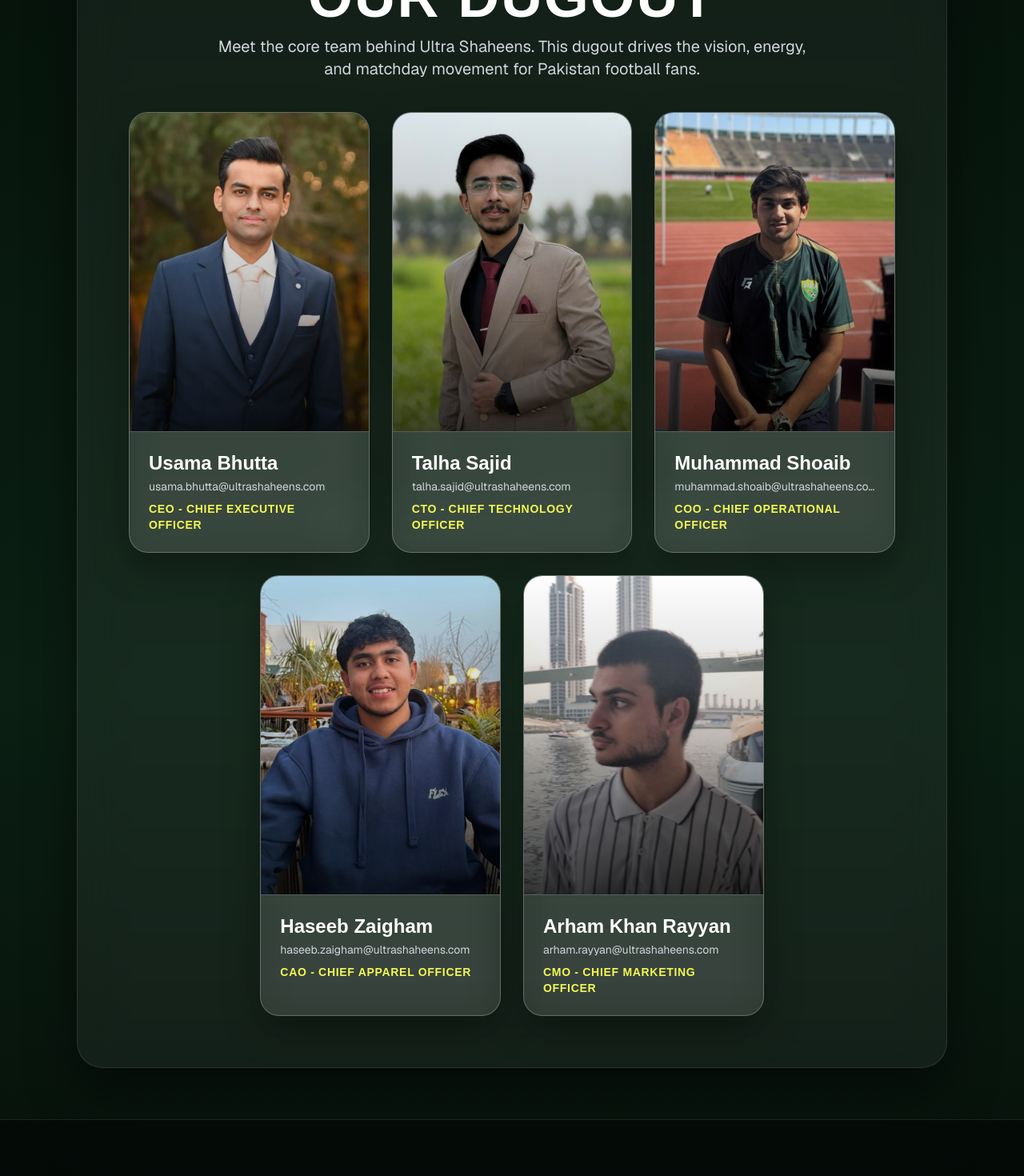
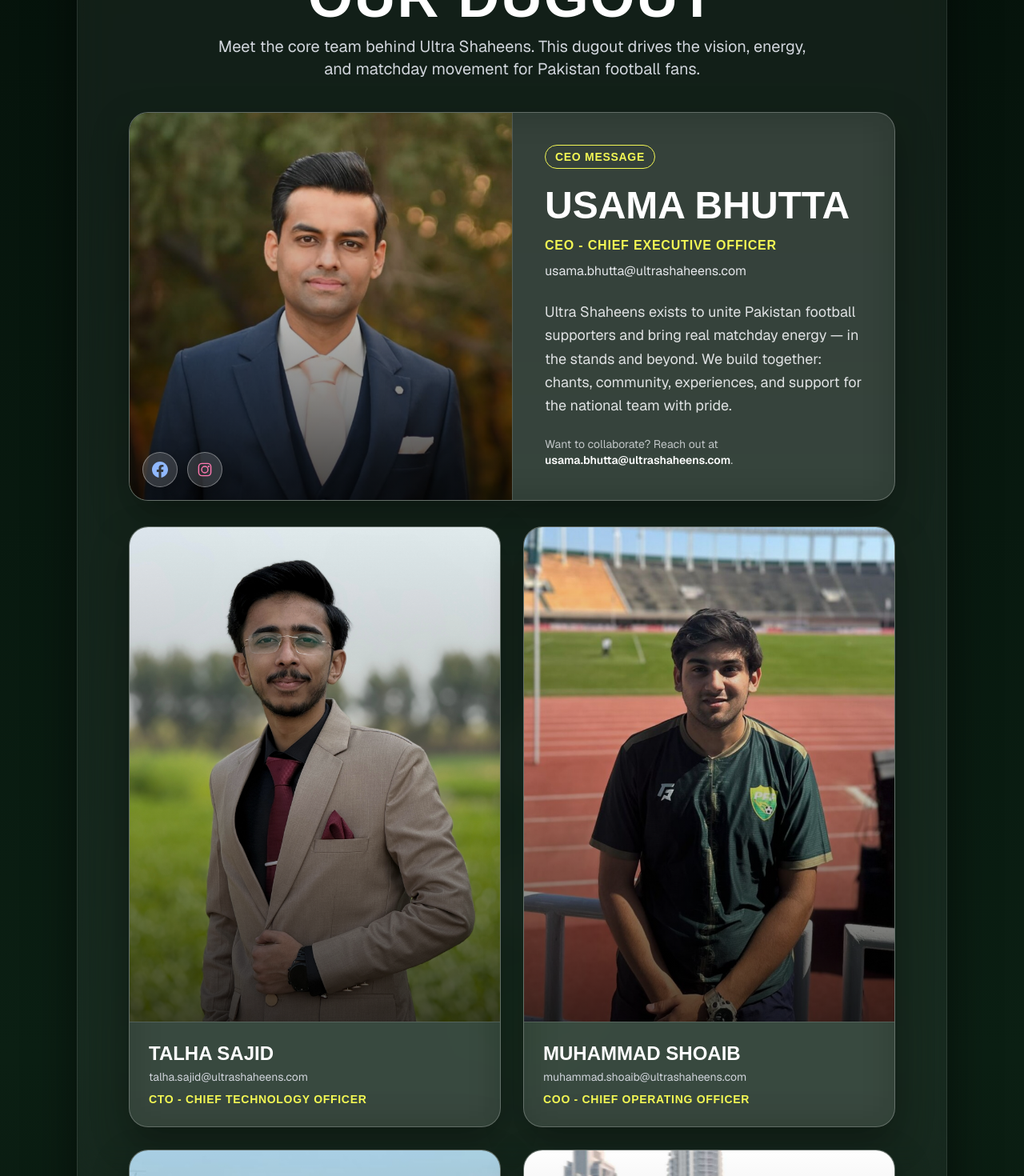
Before and after one commit to IamTalha-Sajid/ultra-shaheens, a Next.js app: page /our-dugout in a window 1280 px wide. Shown: the part 289-1759 px from the top of the page at 80% size. Built offline with nearby package versions, Linux system fonts and the light colour scheme.

Commit message:
[FEAT]: Made new changes post match

```diff
--- a/src/app/our-dugout/page.tsx
+++ b/src/app/our-dugout/page.tsx
@@ -33,7 +33,7 @@
     id: 3,
     name: "Muhammad Shoaib",
     email: "muhammad.shoaib@ultrashaheens.com",
-    role: "COO - Chief Operational Officer",
+    role: "COO - Chief Operating Officer",
     image: "/images/Team/shoaib.jpeg",
     socials: {
       instagram: "https://www.instagram.com/mohammadshoaib__",
@@ -48,7 +48,7 @@
   },
   {
     id: 5,
-    name: "Arham Khan Rayyan",
+    name: "Arham Rayyan Khan",
     email: "arham.rayyan@ultrashaheens.com",
     role: "CMO - Chief Marketing Officer",
     image: "/images/Team/arham.jpeg",
@@ -72,10 +72,100 @@
     });
   };
 
-  const getCardLayoutClass = (index: number) => {
-    if (index <= 2) return "lg:col-span-2";
-    if (index === 3) return "lg:col-start-2 lg:col-span-2";
-    return "lg:col-start-4 lg:col-span-2";
+  const [ceo, ...restTeam] = teamMembers;
+
+  const renderMemberCard = (member: (typeof teamMembers)[number]) => {
+    return (
+      <div className="group bg-white/10 backdrop-blur-xl border border-white/25 rounded-3xl overflow-hidden text-left shadow-[0_18px_45px_rgba(0,0,0,0.35)] hover:shadow-[0_24px_60px_rgba(0,0,0,0.5)] hover:border-canary/60 hover:-translate-y-1.5 transition-all duration-300">
+        <div className="relative w-full aspect-[3/4]">
+          <Image
+            src={member.image}
+            alt={`${member.name} profile`}
+            fill
+            className="object-cover"
+          />
+          <div className="absolute inset-0 bg-gradient-to-t from-black/70 via-black/20 to-transparent"></div>
+
+          {member.socials && (
+            <div className="absolute inset-0 bg-black/45 opacity-0 group-hover:opacity-100 transition-opacity duration-300 flex items-center justify-center gap-3 backdrop-blur-[2px]">
+              {member.socials.facebook && (
+                <a
+                  href={member.socials.facebook}
+                  target="_blank"
+                  rel="noopener noreferrer"
+                  aria-label={`${member.name} Facebook`}
+                  className="w-11 h-11 rounded-full border border-white/35 bg-white/15 backdrop-blur-xl text-[#90b8ff] flex items-center justify-center hover:scale-110 hover:bg-white/25 hover:border-canary/70 transition-all duration-300 shadow-[0_8px_24px_rgba(0,0,0,0.35)]"
+                >
+                  <svg className="w-5 h-5" fill="currentColor" viewBox="0 0 24 24">
+                    <path d="M24 12.073C24 5.404 18.627 0 12 0S0 5.404 0 12.073c0 6.019 4.388 11.009 10.125 11.927v-8.437H7.078v-3.49h3.047V9.413c0-3.007 1.792-4.669 4.533-4.669 1.313 0 2.686.236 2.686.236v2.953h-1.514c-1.491 0-1.956.927-1.956 1.875v2.265h3.328l-.532 3.49h-2.796V24C19.612 23.082 24 18.092 24 12.073z" />
+                  </svg>
+                </a>
+              )}
+
+              {member.socials.linkedin && (
+                <a
+                  href={member.socials.linkedin}
+                  target="_blank"
+                  rel="noopener noreferrer"
+                  aria-label={`${member.name} LinkedIn`}
+                  className="w-11 h-11 rounded-full border border-white/35 bg-white/15 backdrop-blur-xl text-[#78b7ff] flex items-center justify-center hover:scale-110 hover:bg-white/25 hover:border-canary/70 transition-all duration-300 shadow-[0_8px_24px_rgba(0,0,0,0.35)]"
+                >
+                  <svg className="w-5 h-5" fill="currentColor" viewBox="0 0 24 24">
+                    <path d="M20.447 20.452h-3.554v-5.569c0-1.328-.027-3.037-1.852-3.037-1.853 0-2.136 1.445-2.136 2.939v5.667H9.351V9h3.414v1.561h.046c.477-.9 1.637-1.85 3.37-1.85 3.601 0 4.267 2.37 4.267 5.455v6.286zM5.337 7.433c-1.144 0-2.063-.926-2.063-2.065 0-1.138.92-2.063 2.063-2.063 1.14 0 2.064.925 2.064 2.063 0 1.139-.925 2.065-2.064 2.065zm1.782 13.019H3.555V9h3.564v11.452zM22.225 0H1.771C.792 0 0 .774 0 1.729v20.542C0 23.227.792 24 1.771 24h20.451C23.2 24 24 23.227 24 22.271V1.729C24 .774 23.2 0 22.222 0h.003z" />
+                  </svg>
+                </a>
+              )}
+
+              {member.socials.github && (
+                <a
+                  href={member.socials.github}
+                  target="_blank"
+                  rel="noopener noreferrer"
+                  aria-label={`${member.name} GitHub`}
+                  className="w-11 h-11 rounded-full border border-white/35 bg-white/15 backdrop-blur-xl text-white flex items-center justify-center hover:scale-110 hover:bg-white/25 hover:border-canary/70 transition-all duration-300 shadow-[0_8px_24px_rgba(0,0,0,0.35)]"
+                >
+                  <svg className="w-5 h-5" fill="currentColor" viewBox="0 0 24 24">
+                    <path d="M12 .5C5.65.5.5 5.66.5 12.02c0 5.08 3.29 9.39 7.85 10.9.57.1.78-.25.78-.55 0-.27-.01-1.16-.02-2.1-3.19.7-3.86-1.35-3.86-1.35-.52-1.33-1.27-1.69-1.27-1.69-1.04-.71.08-.69.08-.69 1.15.08 1.75 1.18 1.75 1.18 1.02 1.76 2.68 1.25 3.33.96.1-.74.4-1.25.72-1.54-2.55-.29-5.23-1.28-5.23-5.69 0-1.26.45-2.28 1.18-3.08-.12-.29-.51-1.46.11-3.05 0 0 .96-.31 3.15 1.18a10.9 10.9 0 0 1 5.74 0c2.19-1.49 3.15-1.18 3.15-1.18.62 1.59.23 2.76.11 3.05.73.8 1.18 1.82 1.18 3.08 0 4.42-2.68 5.4-5.24 5.69.41.35.77 1.03.77 2.08 0 1.5-.01 2.71-.01 3.08 0 .3.2.66.79.55a11.52 11.52 0 0 0 7.84-10.9C23.5 5.66 18.35.5 12 .5Z" />
+                  </svg>
+                </a>
+              )}
+
+              {member.socials.instagram && (
+                <a
+                  href={member.socials.instagram}
+                  target="_blank"
+                  rel="noopener noreferrer"
+                  aria-label={`${member.name} Instagram`}
+                  className="w-11 h-11 rounded-full border border-white/35 bg-white/15 backdrop-blur-xl text-[#ff78b0] flex items-center justify-center hover:scale-110 hover:bg-white/25 hover:border-canary/70 transition-all duration-300 shadow-[0_8px_24px_rgba(0,0,0,0.35)]"
+                >
+                  <svg className="w-5 h-5" fill="currentColor" viewBox="0 0 24 24">
+                    <path d="M7.75 2h8.5A5.76 5.76 0 0 1 22 7.75v8.5A5.76 5.76 0 0 1 16.25 22h-8.5A5.76 5.76 0 0 1 2 16.25v-8.5A5.76 5.76 0 0 1 7.75 2Zm8.37 1.73h-8.24a4.15 4.15 0 0 0-4.15 4.15v8.24a4.15 4.15 0 0 0 4.15 4.15h8.24a4.15 4.15 0 0 0 4.15-4.15V7.88a4.15 4.15 0 0 0-4.15-4.15Zm-4.12 2.64A5.63 5.63 0 1 1 6.37 12 5.64 5.64 0 0 1 12 6.37Zm0 1.72A3.91 3.91 0 1 0 15.91 12 3.92 3.92 0 0 0 12 8.09Zm5.74-2.01a1.34 1.34 0 1 1-1.34 1.34 1.34 1.34 0 0 1 1.34-1.34Z" />
+                  </svg>
+                </a>
+              )}
+            </div>
+          )}
+        </div>
+
+        <div className="p-5 sm:p-6 bg-gradient-to-b from-racing-green/65 to-racing-green/45 border-t border-white/15">
+          <h3
+            className="text-xl sm:text-2xl font-bold text-white leading-tight"
+            style={{ fontFamily: '"din-condensed", sans-serif' }}
+          >
+            {member.name.toUpperCase()}
+          </h3>
+          <p className="mt-1 text-[11px] sm:text-xs md:text-sm text-gray-300 break-words">
+            {member.email}
+          </p>
+          <p
+            className="mt-2 text-xs sm:text-sm uppercase tracking-wider text-canary font-bold"
+            style={{ fontFamily: '"din-condensed", sans-serif' }}
+          >
+            {member.role}
+          </p>
+        </div>
+      </div>
+    );
   };
 
   return (
@@ -126,29 +216,25 @@
               vision, energy, and matchday movement for Pakistan football fans.
             </p>
 
-            <div className="grid grid-cols-1 sm:grid-cols-2 lg:grid-cols-6 gap-5 sm:gap-7">
-              {teamMembers.map((member, index) => (
-                <div
-                  key={member.id}
-                  className={`group bg-white/10 backdrop-blur-xl border border-white/25 rounded-3xl overflow-hidden text-left shadow-[0_18px_45px_rgba(0,0,0,0.35)] hover:shadow-[0_24px_60px_rgba(0,0,0,0.5)] hover:border-canary/60 hover:-translate-y-1.5 transition-all duration-300 ${getCardLayoutClass(index)}`}
-                >
-                  <div className="relative w-full aspect-[3/4]">
+            <div className="max-w-5xl mx-auto">
+              <div className="bg-white/10 backdrop-blur-xl border border-white/25 rounded-3xl overflow-hidden shadow-[0_18px_45px_rgba(0,0,0,0.35)]">
+                <div className="grid grid-cols-1 md:grid-cols-2">
+                  <div className="relative w-full aspect-[3/4] md:aspect-auto md:min-h-[420px]">
                     <Image
-                      src={member.image}
-                      alt={`${member.name} profile`}
+                      src={ceo.image}
+                      alt={`${ceo.name} profile`}
                       fill
-                      className="object-cover"
+                      className="object-cover object-top"
                     />
-                    <div className="absolute inset-0 bg-gradient-to-t from-black/70 via-black/20 to-transparent"></div>
-
-                    {member.socials && (
-                      <div className="absolute inset-0 bg-black/45 opacity-0 group-hover:opacity-100 transition-opacity duration-300 flex items-center justify-center gap-3 backdrop-blur-[2px]">
-                        {member.socials.facebook && (
+                    <div className="absolute inset-0 bg-gradient-to-t from-black/75 via-black/25 to-transparent"></div>
+                    {ceo.socials && (
+                      <div className="absolute bottom-4 left-4 flex items-center gap-3">
+                        {ceo.socials.facebook && (
                           <a
-                            href={member.socials.facebook}
+                            href={ceo.socials.facebook}
                             target="_blank"
                             rel="noopener noreferrer"
-                            aria-label={`${member.name} Facebook`}
+                            aria-label={`${ceo.name} Facebook`}
                             className="w-11 h-11 rounded-full border border-white/35 bg-white/15 backdrop-blur-xl text-[#90b8ff] flex items-center justify-center hover:scale-110 hover:bg-white/25 hover:border-canary/70 transition-all duration-300 shadow-[0_8px_24px_rgba(0,0,0,0.35)]"
                           >
                             <svg className="w-5 h-5" fill="currentColor" viewBox="0 0 24 24">
@@ -156,40 +242,12 @@
                             </svg>
                           </a>
                         )}
-                        {member.socials.linkedin && (
+                        {ceo.socials.instagram && (
                           <a
-                          href={member.socials.linkedin}
+                            href={ceo.socials.instagram}
                             target="_blank"
                             rel="noopener noreferrer"
-                          aria-label={`${member.name} LinkedIn`}
-                          className="w-11 h-11 rounded-full border border-white/35 bg-white/15 backdrop-blur-xl text-[#78b7ff] flex items-center justify-center hover:scale-110 hover:bg-white/25 hover:border-canary/70 transition-all duration-300 shadow-[0_8px_24px_rgba(0,0,0,0.35)]"
-                        >
-                          <svg className="w-5 h-5" fill="currentColor" viewBox="0 0 24 24">
-                            <path d="M20.447 20.452h-3.554v-5.569c0-1.328-.027-3.037-1.852-3.037-1.853 0-2.136 1.445-2.136 2.939v5.667H9.351V9h3.414v1.561h.046c.477-.9 1.637-1.85 3.37-1.85 3.601 0 4.267 2.37 4.267 5.455v6.286zM5.337 7.433c-1.144 0-2.063-.926-2.063-2.065 0-1.138.92-2.063 2.063-2.063 1.14 0 2.064.925 2.064 2.063 0 1.139-.925 2.065-2.064 2.065zm1.782 13.019H3.555V9h3.564v11.452zM22.225 0H1.771C.792 0 0 .774 0 1.729v20.542C0 23.227.792 24 1.771 24h20.451C23.2 24 24 23.227 24 22.271V1.729C24 .774 23.2 0 22.222 0h.003z" />
-                          </svg>
-                        </a>
-                        )}
-
-                        {member.socials.github && (
-                        <a
-                          href={member.socials.github}
-                          target="_blank"
-                          rel="noopener noreferrer"
-                          aria-label={`${member.name} GitHub`}
-                          className="w-11 h-11 rounded-full border border-white/35 bg-white/15 backdrop-blur-xl text-white flex items-center justify-center hover:scale-110 hover:bg-white/25 hover:border-canary/70 transition-all duration-300 shadow-[0_8px_24px_rgba(0,0,0,0.35)]"
-                        >
-                          <svg className="w-5 h-5" fill="currentColor" viewBox="0 0 24 24">
-                            <path d="M12 .5C5.65.5.5 5.66.5 12.02c0 5.08 3.29 9.39 7.85 10.9.57.1.78-.25.78-.55 0-.27-.01-1.16-.02-2.1-3.19.7-3.86-1.35-3.86-1.35-.52-1.33-1.27-1.69-1.27-1.69-1.04-.71.08-.69.08-.69 1.15.08 1.75 1.18 1.75 1.18 1.02 1.76 2.68 1.25 3.33.96.1-.74.4-1.25.72-1.54-2.55-.29-5.23-1.28-5.23-5.69 0-1.26.45-2.28 1.18-3.08-.12-.29-.51-1.46.11-3.05 0 0 .96-.31 3.15 1.18a10.9 10.9 0 0 1 5.74 0c2.19-1.49 3.15-1.18 3.15-1.18.62 1.59.23 2.76.11 3.05.73.8 1.18 1.82 1.18 3.08 0 4.42-2.68 5.4-5.24 5.69.41.35.77 1.03.77 2.08 0 1.5-.01 2.71-.01 3.08 0 .3.2.66.79.55a11.52 11.52 0 0 0 7.84-10.9C23.5 5.66 18.35.5 12 .5Z" />
-                          </svg>
-                        </a>
-                        )}
-
-                        {member.socials.instagram && (
-                        <a
-                          href={member.socials.instagram}
-                          target="_blank"
-                          rel="noopener noreferrer"
-                          aria-label={`${member.name} Instagram`}
+                            aria-label={`${ceo.name} Instagram`}
                             className="w-11 h-11 rounded-full border border-white/35 bg-white/15 backdrop-blur-xl text-[#ff78b0] flex items-center justify-center hover:scale-110 hover:bg-white/25 hover:border-canary/70 transition-all duration-300 shadow-[0_8px_24px_rgba(0,0,0,0.35)]"
                           >
                             <svg className="w-5 h-5" fill="currentColor" viewBox="0 0 24 24">
@@ -201,24 +259,46 @@
                     )}
                   </div>
 
-                  <div className="p-5 sm:p-6 bg-gradient-to-b from-racing-green/65 to-racing-green/45 border-t border-white/15">
-                    <h3
-                      className="text-xl sm:text-2xl font-bold text-white leading-tight"
+                  <div className="p-6 sm:p-8 md:p-10 bg-gradient-to-b from-racing-green/65 to-racing-green/45 border-t md:border-t-0 md:border-l border-white/15 text-left">
+                    <div
+                      className="inline-flex items-center px-3 py-1 rounded-full bg-canary/20 text-canary border border-canary/40 text-xs sm:text-sm uppercase tracking-wider font-bold"
                       style={{ fontFamily: '"din-condensed", sans-serif' }}
                     >
-                      {member.name}
-                    </h3>
-                    <p className="mt-1 text-[11px] sm:text-xs md:text-sm text-gray-300 whitespace-nowrap overflow-hidden text-ellipsis">
-                      {member.email}
-                    </p>
-                    <p
-                      className="mt-2 text-xs sm:text-sm uppercase tracking-wider text-canary font-bold"
+                      CEO MESSAGE
+                    </div>
+
+                    <h2
+                      className="mt-4 text-3xl sm:text-4xl md:text-5xl font-bold text-white leading-tight"
                       style={{ fontFamily: '"din-condensed", sans-serif' }}
                     >
-                      {member.role}
+                      {ceo.name.toUpperCase()}
+                    </h2>
+                    <div
+                      className="mt-2 text-sm sm:text-base text-canary font-bold uppercase tracking-wider"
+                      style={{ fontFamily: '"din-condensed", sans-serif' }}
+                    >
+                      {ceo.role}
+                    </div>
+                    <div className="mt-2 text-sm sm:text-base text-gray-200">
+                      {ceo.email}
+                    </div>
+
+                    <p className="mt-6 text-sm sm:text-base md:text-lg text-gray-100/90 leading-relaxed">
+                      Ultra Shaheens exists to unite Pakistan football supporters and bring real matchday energy — in the stands and beyond.
+                      We build together: chants, community, experiences, and support for the national team with pride.
                     </p>
+
+                    <div className="mt-6 text-xs sm:text-sm text-gray-200/80">
+                      Want to collaborate? Reach out at <span className="text-white font-semibold">{ceo.email}</span>.
                     </div>
                   </div>
+                </div>
+              </div>
+            </div>
+
+            <div className="mt-6 sm:mt-8 grid grid-cols-1 sm:grid-cols-2 gap-5 sm:gap-7 max-w-5xl mx-auto">
+              {restTeam.map((member) => (
+                <div key={member.id}>{renderMemberCard(member)}</div>
               ))}
             </div>
           </div>
--- a/src/components/CTA.tsx
+++ b/src/components/CTA.tsx
@@ -117,7 +117,7 @@
             <div className="grid grid-cols-1 sm:grid-cols-3 gap-8 sm:gap-4 max-w-4xl mx-auto">
               <div className="text-center transform transition-transform duration-500 hover:-translate-y-2">
                 <div className="text-5xl sm:text-6xl font-bold text-canary mb-2 drop-shadow-[0_0_10px_rgba(255,255,0,0.3)]" style={{ fontFamily: '"din-condensed", sans-serif' }}>
-                  350+
+                  400+
                 </div>
                 <div className="text-sm text-gray-400 uppercase tracking-widest font-bold">
                   Official Members
@@ -125,7 +125,7 @@
               </div>
               <div className="text-center transform transition-transform duration-500 hover:-translate-y-2">
                 <div className="text-5xl sm:text-6xl font-bold text-canary mb-2 drop-shadow-[0_0_10px_rgba(255,255,0,0.3)]" style={{ fontFamily: '"din-condensed", sans-serif' }}>
-                  10+
+                  12+
                 </div>
                 <div className="text-sm text-gray-400 uppercase tracking-widest font-bold">
                   Match Events
--- a/src/components/Experiences.tsx
+++ b/src/components/Experiences.tsx
@@ -6,19 +6,6 @@
   const experiences = [
     {
       id: 1,
-      title: "Pakistan vs Myanmar",
-      subtitle: "Match Preview",
-      event: "AFC Asian Cup 2027 Qualifiers",
-      date: "March 31, 2026",
-      description: "Close out the group stage with intensity! Pakistan faces Myanmar in a match that could make history for our qualification dream. Stand with the Ultra Shaheens and let's make the stadium roar for the boys in green—every chant counts!",
-      buttonText: "GET MATCH TICKETS",
-      link: "https://bookme.pk/events/afc-asian-cup-qualifier-pakistan-vs-myanmar",
-      image: "/afghanistan-pakistan-away.png",
-      isHome: true,
-      status: "active"
-    },
-    {
-      id: 2,
       title: "SAFF U17 Championship",
       subtitle: "Tournament",
       event: "South Asian Football Federation U-17",
@@ -131,7 +118,7 @@
 
         {/* Experiences Grid with 3D Mouse Parallax */}
         <div
-          className="grid grid-cols-1 md:grid-cols-2 gap-8 lg:gap-12 max-w-5xl mx-auto will-change-transform"
+          className={`grid grid-cols-1 gap-8 lg:gap-12 mx-auto will-change-transform ${experiences.length === 1 ? 'md:max-w-2xl' : 'md:grid-cols-2 max-w-5xl'}`}
           style={{
             transform: calculateGridTransform(),
             transition: isHovering ? 'transform 0.1s cubic-bezier(0.25, 0.46, 0.45, 0.94)' : 'transform 0.7s cubic-bezier(0.23, 1, 0.32, 1)'
--- a/src/components/Journey.tsx
+++ b/src/components/Journey.tsx
@@ -122,7 +122,7 @@
     {
       id: 1,
       date: "November 21st, 2023",
-      title: "Beginnings of Ultra Shaheens and First Match",
+      title: "Beginnings of Ultra Shaheens",
       description: "Pakistan's most passionate football fanbase was officially born. Founded with a powerful vision to unite football lovers across the nation, we created an unforgettable matchday experience from day one.",
       image: "/created-ultra-shaheens.jpg",
       isLeft: true
@@ -130,7 +130,7 @@
     {
       id: 2,
       date: "March 21st, 2024",
-      title: "Second Official Match as Ultra Shaheens Community",
+      title: "Pakistan vs Jordan",
       description: "Over 50 dedicated fans gathered to cheer for Pakistan during our second official outing. The stadium energy was absolutely electric, making the growing community atmosphere completely unforgettable for everyone.",
       image: "/journey-first-match.jpg",
       isLeft: false
@@ -138,33 +138,51 @@
     {
       id: 3,
       date: "June 6th, 2024",
-      title: "Pakistan vs Saudi Arabia Match",
+      title: "Pakistan vs Saudi Arabia",
       description: "We built massive momentum! Our critical third match saw hundreds of roaring supporters join the cause. The community grew rapidly, forging lasting memories and deep football friendships within the stands.",
       image: "/journey-second-match.jpg",
       isLeft: true
     },
     {
       id: 4,
-      date: "August 21st, 2025",
-      title: "Attended Official PFF Dinner",
-      description: "Our executive committee proudly represented the fanbase at the Pakistan Football Federation's official dinner. We earned true recognition from PFF leadership and presented our jersey to the national head coach.",
-      image: "/Journey-ID-4.jpeg",
+      date: "March 25th, 2025",
+      title: "Pakistan vs Syria",
+      description:
+        "Ultra Shaheens met in Islamabad for an away-match screening of Pakistan vs Jordan. Under the lights with our banner and our colours, we brought stadium energy to the capital — chants, pride, and one more unforgettable night together.",
+      image: "/images/journey-pakistan-vs-jordan-screening.png",
       isLeft: false
     },
     {
       id: 5,
+      date: "August 21st, 2025",
+      title: "Pakistan Football Federation Dinner",
+      description: "Our executive committee proudly represented the fanbase at the Pakistan Football Federation's official dinner. We earned true recognition from PFF leadership and presented our jersey to the national head coach.",
+      image: "/Journey-ID-4.jpeg",
+      isLeft: true
+    },
+    {
+      id: 6,
       date: "October 9th, 2025",
       title: "Pakistan vs Afghanistan",
       description: "Ali Tareen joined the Ultra Shaheens stands as we witnessed Pakistan's most dominating performance yet. The immense crowd energy fueled an outstanding display that showcased true Pakistani football potential.",
       image: "/pakistan-vs-afghanistan.jpg",
-      isLeft: true
+      isLeft: false
     },
     {
-      id: 6,
+      id: 7,
       date: "November 18th, 2025",
       title: "Pakistan vs Syria",
       description: "Despite a tough result on the pitch, our fans held their heads incredibly high. With drums beating for the very first time, the green stands roared with unyielding national pride.",
       image: "/pakistan-syria-home-match.jpg",
+      isLeft: true
+    },
+    {
+      id: 8,
+      date: "March 31st, 2026",
+      title: "Pakistan vs Myanmar",
+      description:
+        "The match was behind closed doors, so we could not be in the stands for this home fixture. Ultra Shaheens gathered for a community screening of Pakistan vs Myanmar in the AFC Asian Cup 2027 Qualifiers, sharing the same nerves, chants, and pride as we closed out the campaign together.",
+      image: "/images/journey-pakistan-myanmar-screening-2026.jpg",
       isLeft: false
     }
   ];
```
Also changed, not shown: 2 other files (tests, documents, lock files or other folders). Lines whose indentation alone changed are shown as unchanged.
